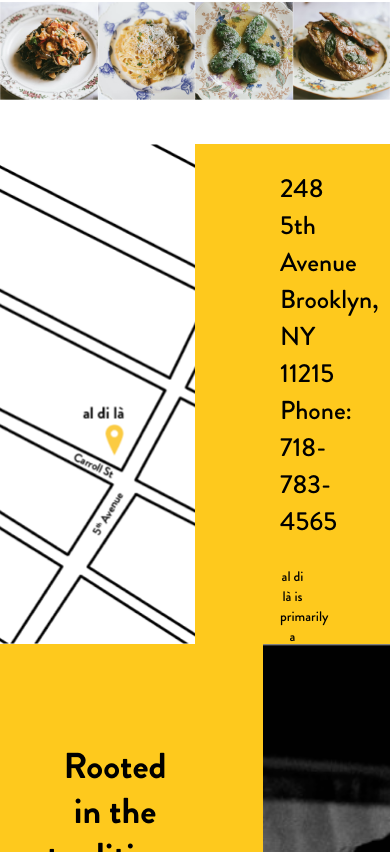
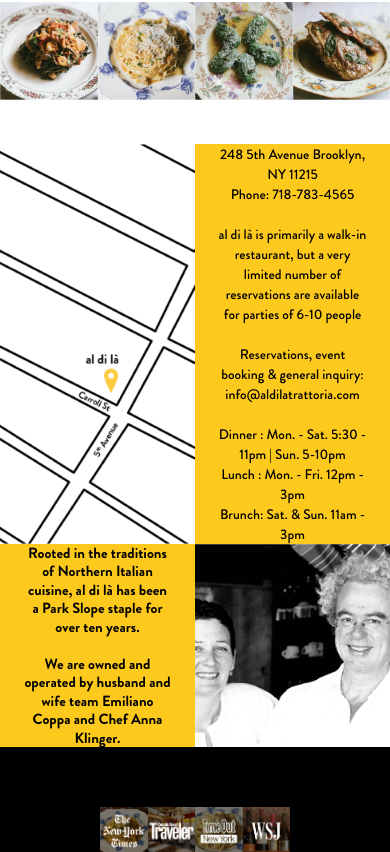
Before and after one commit to johnpmeyers20/ux-al-di-la, a React (Create React App) app: page / in a window 390 px wide. Shown: the part 692-1544 px from the top of the page. Built offline with nearby package versions, Linux system fonts and the light colour scheme.

Commit message:
visit area responsive

```diff
--- a/src/components/About/About.css
+++ b/src/components/About/About.css
@@ -5,17 +5,31 @@
   line-height: 1.25;
 }
 
+.about-container {
+  max-height: 500px;
+  width: 100%;
+  display: flex;
+  justify-content: space-evenly;
+}
+
 .about-image, .about-box {
   width: 50%;
-  height: 60vh;
 }
 
 .about-box {
-  font-size: 36px;
-  padding: 80px;
+  font-size: calc(13px + (36 - 13) * ((100vw - 300px) / (1440 - 300)));
   background-color: #fec91d;
+  display: flex;
+  justify-content: center;
+  align-content: center;
+
 }
 
 .about-box p {
-  margin-top: 15%;
+  /* margin: 15%; */
+  margin: auto 12%;
 }
+
+.about-image img {
+  object-fit: cover;
+}
--- a/src/components/About/About.js
+++ b/src/components/About/About.js
@@ -4,12 +4,15 @@
 
 export default function About({ id }) {
   return (
-    <about id={id}>
+    <about className='about-container' id={id}>
     <div className='about-box'>
-      <p>Rooted in the traditions of Northern Italian cuisine, al di l&agrave; has been a Park Slope staple for over ten years.</p>
-      <p>We are owned and operated by husband and wife team Emiliano Coppa and Chef Anna Klinger.</p>
+        <p>Rooted in the traditions of Northern Italian cuisine, al di l&agrave; has been a Park Slope staple for over ten years.<br />
+        <br />We are owned and operated by husband and wife team Emiliano Coppa and Chef Anna Klinger.</p>
     </div>
-    <div className='about-image' style={{backgroundImage: "url(" + AboutImg + ")", backgroundSize: "cover", padding:"80px"}}/>
+      {/* <div className='about-image' style={{ backgroundImage: "url(" + AboutImg + ")", backgroundSize: "cover", padding: "80px" }} /> */}
+      <div className='about-image'>
+        <img src={AboutImg} alt="" width="100%" height="100%" />
+      </div>
     </about>
   )
 }
--- a/src/components/Visit/Visit.css
+++ b/src/components/Visit/Visit.css
@@ -1,6 +1,26 @@
 visit {
   display: flex;
   justify-content: center;
+}
+
+.visit-image, .visit-box {
+  width: 50%;
+}
+
+.visit-box {
+  font-size: calc(13px + (24 - 13) * ((100vw - 300px) / (1440 - 300)));
+  background-color: #fec91d;
+  display: flex;
+  justify-content: center;
+  align-content: center;
+}
+
+.visit-box p {
+  margin: auto 12%;
+}
+
+.visit-image img {
+  object-fit: cover;
 }
 
 .visit-container {
@@ -9,23 +29,3 @@
   display: flex;
   justify-content: space-evenly;
 }
-
-.visit-image, .visit-box {
-  width: 50%;
-}
-
-.visit-box {
-  /* font-size: 24px; */
-  font-size: calc(13px + (24 - 13) * ((100vw - 300px) / (1440 - 300)));
-  background-color: #fec91d;
-  justify-content: center;
-  align-content: center;
-}
-
-.visit-box-text {
-  padding: 0px 85px;
-  text-align: center;
-}
-.visit-image img {
-  object-fit: cover;
-}
--- a/src/components/Visit/Visit.js
+++ b/src/components/Visit/Visit.js
@@ -6,17 +6,14 @@
   return (
 
     <visit className='visit-container' id={id}>
-      {/* <div className='visit-image' style={{ backgroundImage: "url(" + Map + ")", backgroundSize: "cover", padding: "40px", height: "500px" }}></div> */}
       <div className='visit-image'>
         <img src={Map} alt="" width="100%" height="100%" />
       </div>
       <div className='visit-box'>
-        <div className='visit-box-text'>
-          <p style={{ fontSize: "26px" }}>248 5th Avenue Brooklyn, NY 11215<br />Phone: 718-783-4565</p>
-          <p>al di là is primarily a walk-in restaurant, but a very limited number of reservations are available for parties of 6-10 people</p>
-          <p>Reservations, event booking & general inquiry:<br />info@aldilatrattoria.com</p>
-          <p>Dinner : Mon. - Sat. 5:30 - 11pm | Sun. 5-10pm<br />Lunch : Mon. - Fri. 12pm - 3pm<br />Brunch: Sat. & Sun. 11am - 3pm</p>
-        </div>
+        <p>248 5th Avenue Brooklyn, NY 11215<br />Phone: 718-783-4565<br />
+        <br />al di là is primarily a walk-in restaurant, but a very limited number of reservations are available for parties of 6-10 people<br />
+        <br />Reservations, event booking & general inquiry:<br />info@aldilatrattoria.com<br />
+        <br />Dinner : Mon. - Sat. 5:30 - 11pm | Sun. 5-10pm<br />Lunch : Mon. - Fri. 12pm - 3pm<br />Brunch: Sat. & Sun. 11am - 3pm</p>
       </div>
     </visit>
   )
```
